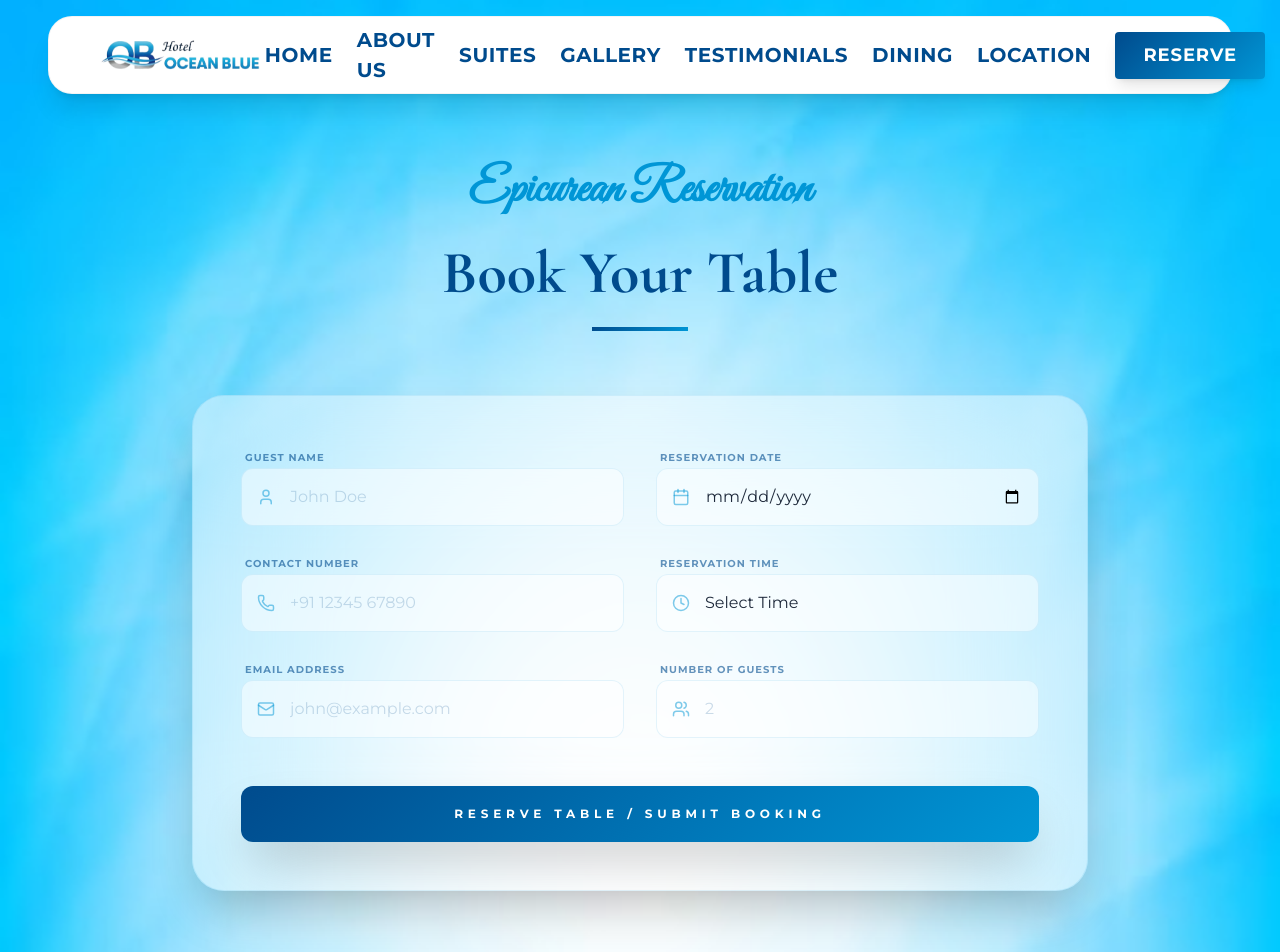
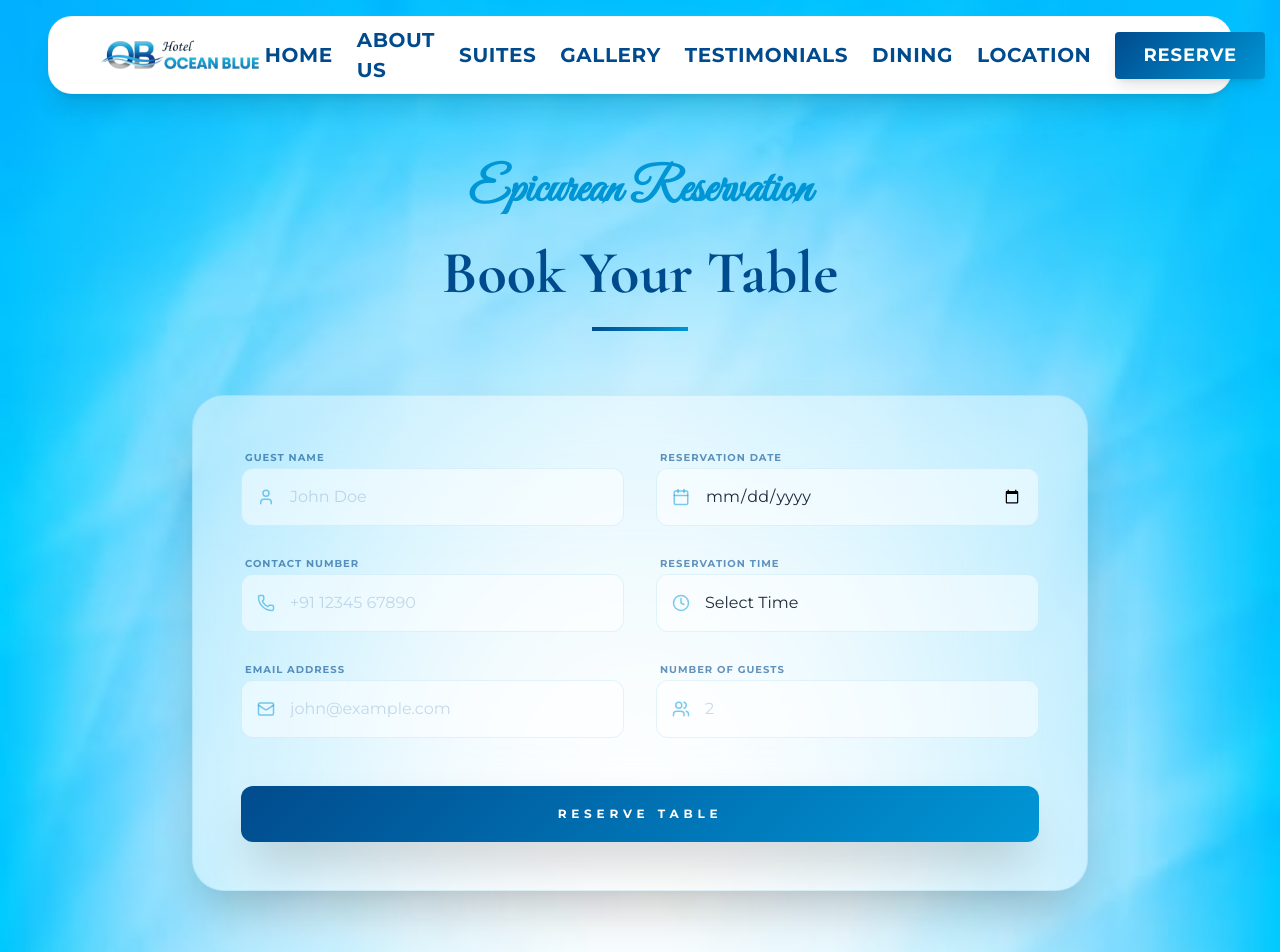
Before and after one commit to surya-20066/ocean_blue, a React (Vite) app: page /book-table in a window 1280 px wide. Shown: the top 952 px of the page. Built offline with nearby package versions, Linux system fonts and the light colour scheme.

Commit message:
update button styles and text

```diff
--- a/src/components/Location.jsx
+++ b/src/components/Location.jsx
@@ -93,7 +93,7 @@ const Location = () => {
                 href={directionsUrl}
                 target="_blank"
                 rel="noopener noreferrer"
-                className="inline-flex items-center gap-4 bg-blue-dark text-white px-8 py-4 rounded font-bold uppercase tracking-[0.2em] text-[10px] hover:blue-gradient transition-all shadow-xl shadow-blue-dark/20 font-body"
+                className="inline-flex items-center gap-4 blue-gradient text-white px-8 py-4 rounded font-bold uppercase tracking-[0.2em] text-[10px] hover:brightness-110 transition-all shadow-xl shadow-blue-dark/20 font-body"
               >
                 Get Directions
                 <ArrowRight className="text-blue-light" size={18} />
--- a/src/pages/RestaurantBooking.jsx
+++ b/src/pages/RestaurantBooking.jsx
@@ -130,7 +130,7 @@ const RestaurantBooking = () => {
 
             <div className="md:col-span-2 pt-4">
               <button type="submit" className="w-full blue-gradient text-white py-5 rounded-xl text-xs font-bold uppercase tracking-[0.4em] shadow-2xl hover:brightness-110 hover:shadow-blue-light/30 transition-all duration-500">
-                Reserve Table / Submit Booking
+                Reserve Table
               </button>
             </div>
           </form>
```
